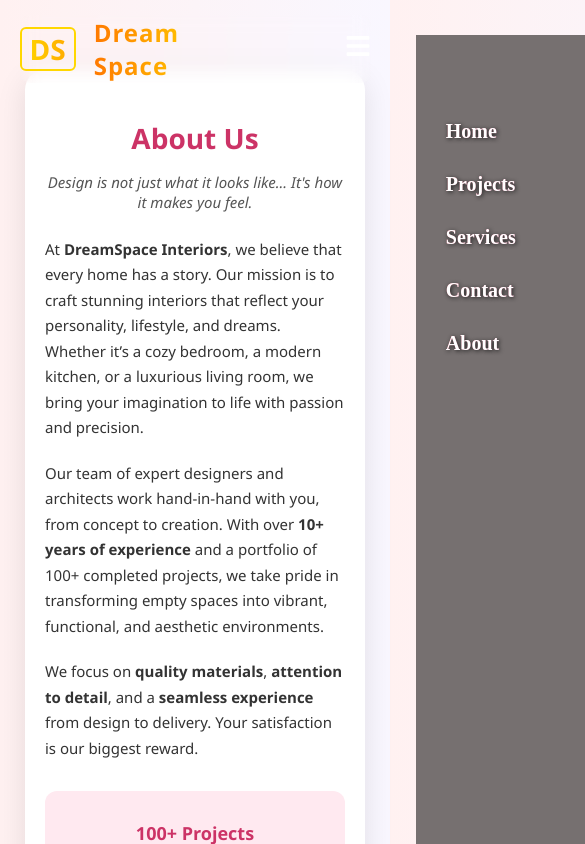
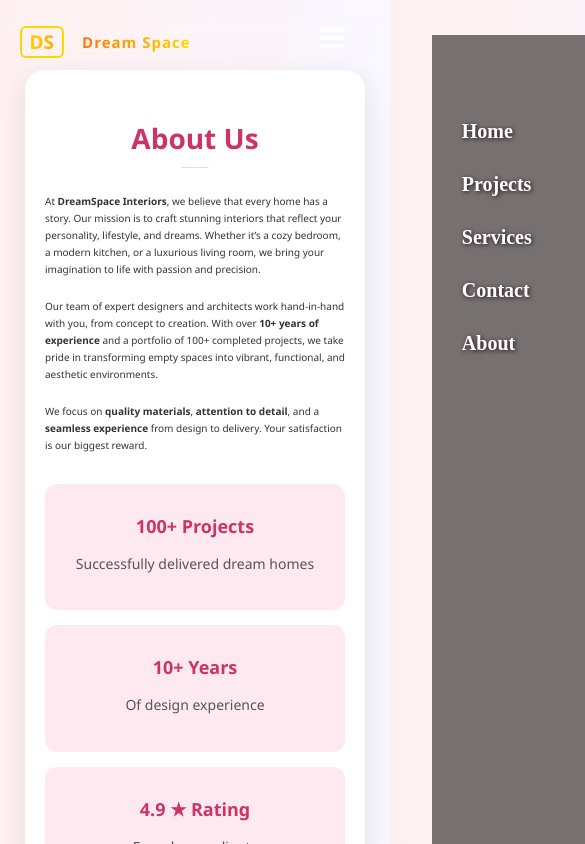
Before and after one commit to KoradaSaiSurya/LuxeSpaces, a React (Create React App) app: page /about in a window 390 px wide. Shown: the top 844 px of the page, 585 px wide, since content can reach past the window. Built offline with nearby package versions, Linux system fonts and the light colour scheme.

Commit message:
css changes added

```diff
--- a/src/components/Navbar.js
+++ b/src/components/Navbar.js
@@ -17,7 +17,7 @@ const Navbar = () => {
     <div className='nav'>
       <div className='nav-container'>
 
-        {/* Logo + Hamburger side by side */}
+
         <div className='logo-and-icon'>
           <Link to="/home" className="interior-logo">
             <span className="logo-mark">DS</span>
@@ -29,7 +29,7 @@ const Navbar = () => {
           </div>
         </div>
 
-        {/* Nav Links */}
+
         <ul className={`nav-links ${menuOpen ? 'open' : ''}`}>
           <li><Link to="/home" onClick={closeMenu}>Home</Link></li>
           <li><Link to="/projects" onClick={closeMenu}>Projects</Link></li>
--- a/src/index.css
+++ b/src/index.css
@@ -107,8 +107,9 @@ body {
     flex-direction: column;
     align-items: flex-start;
     margin: 0px;
-    padding: 0px;
-  }
+    padding: 10px;
+  }
+
 
   .nav{
     margin: 0px;
@@ -145,6 +146,40 @@ body {
     top: -300px;
     position: relative;
   }
+
+
+.interior-logo {
+  display: flex;
+  align-items: center;
+  gap: 10px;
+  text-decoration: none;
+  font-family: 'Segoe UI', sans-serif;
+}
+
+.logo-mark {
+  background: linear-gradient(to right, #ffd700, #ffa500);
+  color: transparent;
+  -webkit-background-clip: text;
+  font-size: 19px;
+  font-weight: bold;
+  border: 2px solid #ffd700;
+  border-radius: 6px;
+  padding: 1px 8px;
+}
+
+.logo-name {
+
+ background: linear-gradient(to right, #ff5500, #ffa500);
+  color: transparent;
+  -webkit-background-clip: text;
+  font-size: 15px;
+  font-weight: 700;
+  padding: 1px 8px;
+  letter-spacing: 1px;
+  transition: all 0.3s ease;
+  filter: brightness(1.35);
+  display: flex;
+}
 }
 
 
@@ -497,10 +532,11 @@ body {
   }
 
   .testimonial-cards {
-    gap: 15px;
+    gap: 1px;
   }
 
   .testimonial {
+    margin-top: 20px;
     width: 90%;
     padding: 12px;
     font-size: 13px;
@@ -859,7 +895,6 @@ box-shadow: rgba(0, 0, 0, 0.24) 0px 3px 8px;
 @media (max-width: 768px) {
   .services-section-1 {
     padding: 40px 15px;
-    margin: 30px 10px;
   }
 
   .main-heading1 {
@@ -874,7 +909,7 @@ box-shadow: rgba(0, 0, 0, 0.24) 0px 3px 8px;
 
   .subtitle1 {
     font-size: 16px;
-    top: 30px;
+    top: 5px;
     margin-bottom: 30px;
   }
 
@@ -887,8 +922,8 @@ box-shadow: rgba(0, 0, 0, 0.24) 0px 3px 8px;
 
   .pro {
     grid-template-columns: 1fr;
-    gap: 30px;
-    margin: 30px 10px;
+    gap: 70px;
+    margin: 30px -20px;
     padding: 20px;
   }
 
@@ -905,7 +940,7 @@ box-shadow: rgba(0, 0, 0, 0.24) 0px 3px 8px;
   }
 
   .text-box1 {
-    max-width: 100%;
+    width: 100%;
     padding: 10px;
   }
 
@@ -1019,12 +1054,12 @@ box-shadow: rgba(0, 0, 0, 0.24) 0px 3px 8px;
   }
 
   .about-tagline {
-    font-size: 15px;
+    font-size: 1px;
     margin-bottom: 25px;
   }
 
   .about-content p {
-    font-size: 15px;
+    font-size: 10px;
     margin-bottom: 20px;
   }
 
--- a/src/pages/Projects.js
+++ b/src/pages/Projects.js
@@ -60,7 +60,7 @@ const Projects = () => {
               <p1>{service.description}</p1>
               <h3 style={{ color: 'black', fontSize: '25px' }}>{service.price}</h3>
             </div>
-            <div className="card-number">{index + 1}</div> {/* 👈 Number Added */}
+            <div className="card-number">{index + 1}</div>
           </div>
         ))}
       </div>
```
